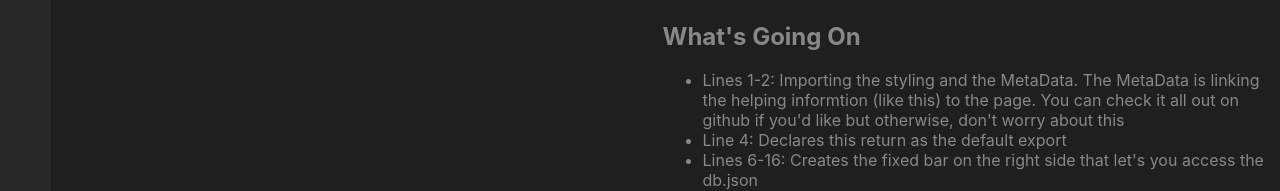
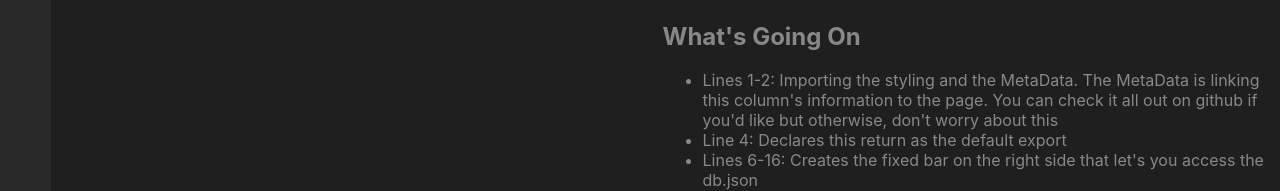
Before and after one commit to mandykparson/reactception, a React (Create React App) app: page / in a window 1280 px wide. Shown: the part 122-313 px from the top of the page. Built offline with nearby package versions, Linux system fonts and the light colour scheme; data requests are answered from the project's data file.

Commit message:
import state

```diff
--- a/src/App.js
+++ b/src/App.js
@@ -1,7 +1,16 @@
 import './App.css';
 import MetaData from "./Components/MetaData/MetaData"
+import { useState, useEffect } from 'react'
 
 export default function App() {
+
+  const [ dreams, setDreams ] = useState([])
+
+  useEffect(() => {
+    fetch('http://localhost:3000/dreams')
+      .then(response => response.json())
+      .then(dreamsApi => setDreams(dreamsApi))
+  }, [])
 
   const handleClick = (e) => {
     (e.target.style.width === '35px' || e.target.style.width === '')
--- a/src/Components/MetaData/MetaData.js
+++ b/src/Components/MetaData/MetaData.js
@@ -8,13 +8,13 @@ export default class MetaData extends Component {
         progression: [
             {
                 name: "initial",
-                list_items: ["Lines 1-2: Importing the styling and the MetaData. The MetaData is linking the helping informtion (like this) to the page. You can check it all out on github if you'd like but otherwise, don't worry about this", "Line 4: Declares this return as the default export", "Lines 6-16: Creates the fixed bar on the right side that let's you access the db.json", "Lines 18-43: Wraps up this whole page's html in a single div that's rendered to the index.js"],
+                list_items: ["Lines 1-2: Importing the styling and the MetaData. The MetaData is linking this column's information to the page. You can check it all out on github if you'd like but otherwise, don't worry about this", "Line 4: Declares this return as the default export", "Lines 6-16: Creates the fixed bar on the right side that let's you access the db.json", "Lines 18-43: Wraps up this whole page's html in a single div that's rendered to the index.js"],
                 images: ["https://i.imgur.com/5SGoaEf.png"]
             },
             {
                 name: "import state",
-                list_items: ["four", "five", "six"],
-                images: []
+                list_items: ["Line 3: Importing useState and useEffect from react in order to use a hooks", "Line 7: Declaring our state of Dreams and giving it a value of [] in the useState function. We also give ourselves a method for changing dreams", "Lines 9-13: UseEffect allows us to populate our state of dreams from our db.json", "Ultimately what we're going to do is render all of the dreams we are currently in to the screen", "For our next trick, we're going to make a method that let's us rideTheKick back up a level of dreaming. This will remove one of our dreams from the sequence", "Feel free to take a 162 minute break to watch Inception so you understand all the references. It's not important that you do, except that it is."],
+                images: ["https://i.imgur.com/qU4xydO.png"]
             },
             {
                 name: "create method",
```
